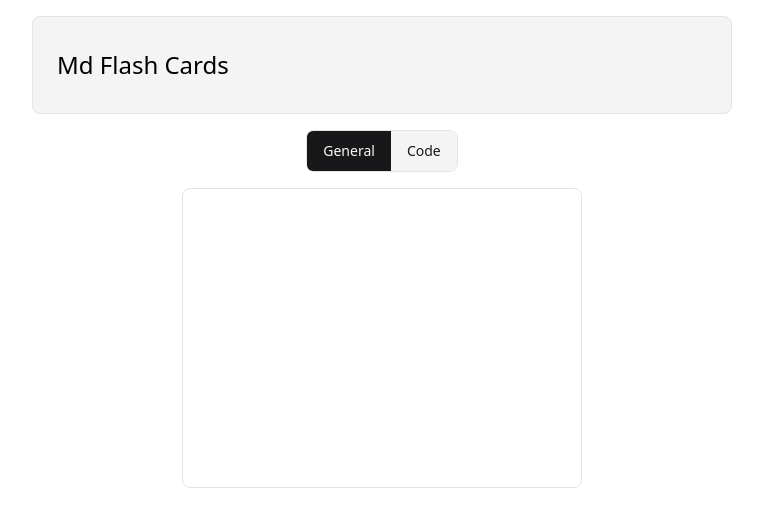
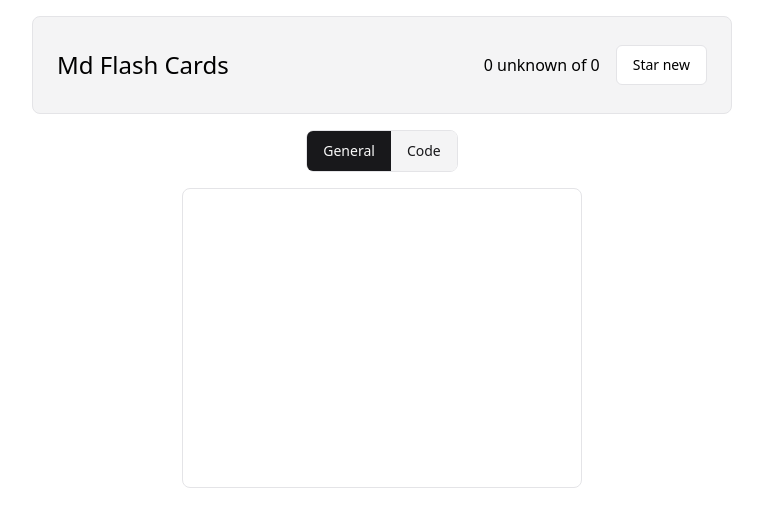
Before and after one commit to imjesusc/react-md-flash-cards, a React (Vite) app: page / in a window 1280 px wide. Both pictures are taken after typing "Sample", "Sample" into the empty fields and a click on the button "Create collection". Shown: the top 526 px of the page, without its empty margins (258-1021 px from the left). Built offline with nearby package versions, Linux system fonts and the light colour scheme.

Commit message:
feat: Update layout page

```diff
--- a/src/pages/layout.tsx
+++ b/src/pages/layout.tsx
@@ -1,15 +1,42 @@
+import { Link, useLocation } from "react-router-dom";
+import { buttonVariants } from "../components/button";
+import { CardStatusEnum } from "../models/card-status-enum";
+import { useCardsStore } from "../store/cards.store";
 import { cn } from "../utilities/cn";
 
 export default function Layout({ children }: { children: React.ReactNode }) {
+  const pathname = useLocation().pathname;
+  const reset = useCardsStore((state) => state.reset);
+  const cards = useCardsStore((state) => state.cards);
+  const unknownCards = cards.filter(
+    (card) => card.status === CardStatusEnum.UNKNOWN
+  ).length;
+
   return (
     <>
       <header
         className={cn(
-          "border mx-2 my-4 py-8 px-6 w-auto max-w-[700px] ",
-          "rounded-lg bg-accent flex items-center justify-between tablet:mx-auto",
+          "border mx-2 my-4 py-7 px-6 w-auto max-w-[700px] ",
+          "rounded-lg bg-accent flex items-center justify-between tablet:mx-auto"
         )}
       >
         <h1 className="text-2xl">Md Flash Cards</h1>
+
+        {pathname === "/start" && (
+          <div className="flex gap-4 items-center">
+            <p>
+              {unknownCards} unknown of {cards.length}
+            </p>
+
+            <Link
+              to="/"
+              onClick={reset}
+              className={cn(buttonVariants({ variant: "outline" }))}
+            >
+              Star new
+            </Link>
+          </div>
+        )}
       </header>
       <>{children}</>
     </>
```
